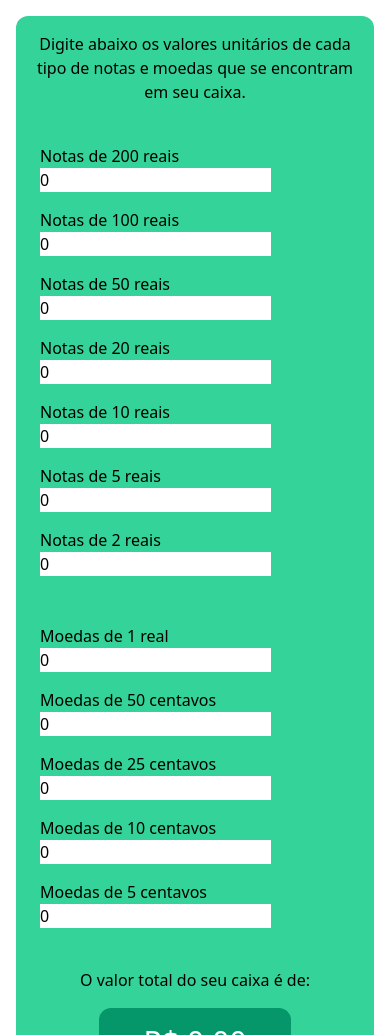
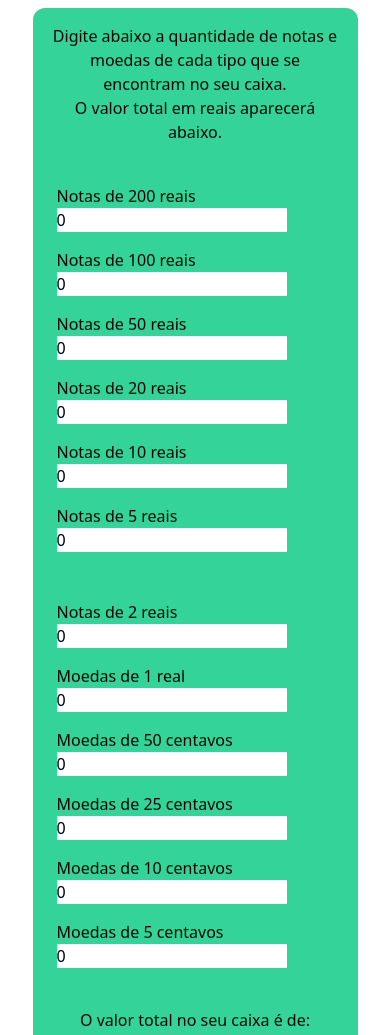
Before and after one commit to Lucas-Toscano/finance, a plain HTML site: page index.html in a window 390 px wide. Shown: the top 1035 px of the page. Drawn offline with nearby package versions, Linux system fonts and the light colour scheme.

Commit message:
responsive fix & add favicon

```diff
--- a/index.html
+++ b/index.html
@@ -8,72 +8,73 @@
       href="https://unpkg.com/tailwindcss@^1.0/dist/tailwind.min.css"
       rel="stylesheet"
     />
+    <link rel="icon" href="assets/images/coin gif.gif" />
     <title>Organizador financeiro - Lucas Toscano</title>
   </head>
   <body>
-    <div class="w-full">
-      <div class="bg-green-400 m-4 rounded-xl">
+    <div class="w-full mx-auto">
+      <div class="mx-auto w-5/6 md:w-full bg-green-400 m-2 md:m-0 md:rounded-none rounded-xl">
         <div class="mx-auto text-center p-4">
           <p>
-            Digite abaixo os valores unitários de cada tipo de notas e moedas que
-            se encontram em seu caixa.
+            Digite abaixo a quantidade de notas e moedas de cada tipo que se encontram no seu caixa.<br> O valor total em reais aparecerá abaixo.
           </p>
         </div>
-        <div class="flex flex-col sm:flex-row mx-auto p-4">
+        <div class="flex flex-col lg:flex-row mx-auto p-4">
           <div class="flex-1 m-2">
             <p>Notas de 200 reais</p>
-            <input type="number" onChange="result()" value="0" placeholder="200 reais" id="200" />
+            <input class="w-5/6 md:w-full" type="number" onChange="result()" value="0" placeholder="200 reais" id="200" />
           </div>
           <div class="flex-1 m-2">
             <p>Notas de 100 reais</p>
-            <input type="number" onChange="result()" value="0" placeholder="100 reais" id="100"  />
+            <input class="w-5/6 md:w-full" type="number" onChange="result()" value="0" placeholder="100 reais" id="100"  />
           </div>
           <div class="flex-1 m-2">
             <p>Notas de 50 reais</p>
-            <input type="number" onChange="result()" value="0" placeholder="50 reais" id="50" />
+            <input class="w-5/6 md:w-full" type="number" onChange="result()" value="0" placeholder="50 reais" id="50" />
           </div>
           <div class="flex-1 m-2">
             <p>Notas de 20 reais</p>
-            <input type="number" onChange="result()" value="0" placeholder="20 reais"  id="20"/>
+            <input class="w-5/6 md:w-full" type="number" onChange="result()" value="0" placeholder="20 reais"  id="20"/>
           </div>
           <div class="flex-1 m-2">
             <p>Notas de 10 reais</p>
-            <input type="number" onChange="result()" value="0" placeholder="10 reais"  id="10"/>
+            <input class="w-5/6 md:w-full" type="number" onChange="result()" value="0" placeholder="10 reais"  id="10"/>
           </div>
           <div class="flex-1 m-2">
             <p>Notas de 5 reais</p>
-            <input type="number" onChange="result()" value="0" placeholder="5 reais" id="5" />
+            <input class="w-5/6 md:w-full" type="number" onChange="result()" value="0" placeholder="5 reais" id="5" />
+          </div>
+
+        </div>
+        <div class="flex flex-col lg:flex-row mx-auto p-4">
+          <div class="flex-1 m-2">
+            <p>Notas de 2 reais</p>
+            <input class="w-5/6 md:w-full" type="number" onChange="result()" value="0" placeholder="2 reais" id="2" />
           </div>
           <div class="flex-1 m-2">
-            <p>Notas de 2 reais</p>
-            <input type="number" onChange="result()" value="0" placeholder="2 reais" id="2" />
-          </div>
-        </div>
-        <div class="flex flex-col sm:flex-row mx-auto p-4">
-          <div class="flex-1 m-2">
             <p>Moedas de 1 real</p>
-            <input type="number" onChange="result()" value="0" placeholder="1 real" id="1" />
+            <input class="w-5/6 md:w-full" type="number" onChange="result()" value="0" placeholder="1 real" id="1" />
           </div>
           <div class="flex-1 m-2">
             <p>Moedas de 50 centavos</p>
-            <input type="number" onChange="result()" value="0" placeholder="50 centavos" id="m50"/>
+            <input class="w-5/6 md:w-full" type="number" onChange="result()" value="0" placeholder="50 centavos" id="m50"/>
           </div>
           <div class="flex-1 m-2">
             <p>Moedas de 25 centavos</p>
-            <input type="number" onChange="result()" value="0" placeholder="25 centavos" id="m25" />
+            <input class="w-5/6 md:w-full" type="number" onChange="result()" value="0" placeholder="25 centavos" id="m25" />
           </div>
           <div class="flex-1 m-2">
             <p>Moedas de 10 centavos</p>
-            <input type="number" onChange="result()" value="0" placeholder="10 centavos" id="m10" />
+            <input class="w-5/6 md:w-full" type="number" onChange="result()" value="0" placeholder="10 centavos" id="m10" />
           </div>
           <div class="flex-1 m-2">
             <p>Moedas de 5 centavos</p>
-            <input type="number" onChange="result()" value="0" placeholder="5 centavos" id="m5"/>
+            <input class="w-5/6 md:w-full" type="number" onChange="result()" value="0" placeholder="5 centavos" id="m5"/>
           </div>
         </div>
         <div class="total mx-auto text-center p-4">
-          <p>O valor total do seu caixa é de:</p>
-          <div class="bg-green-600 w-48 rounded-xl mx-auto my-4">
+          <p>O valor total no seu caixa é de:</p>
+          <div class="bg-green-600 w-32 md:w-48 rounded-xl mx-auto my-4">
             <h1 class="valorTotal text-3xl p-4 text-white">R$ 0.00</h1>
           </div>
         </div>
```
Also changed, not shown: assets/images/coin gif.gif (added).
